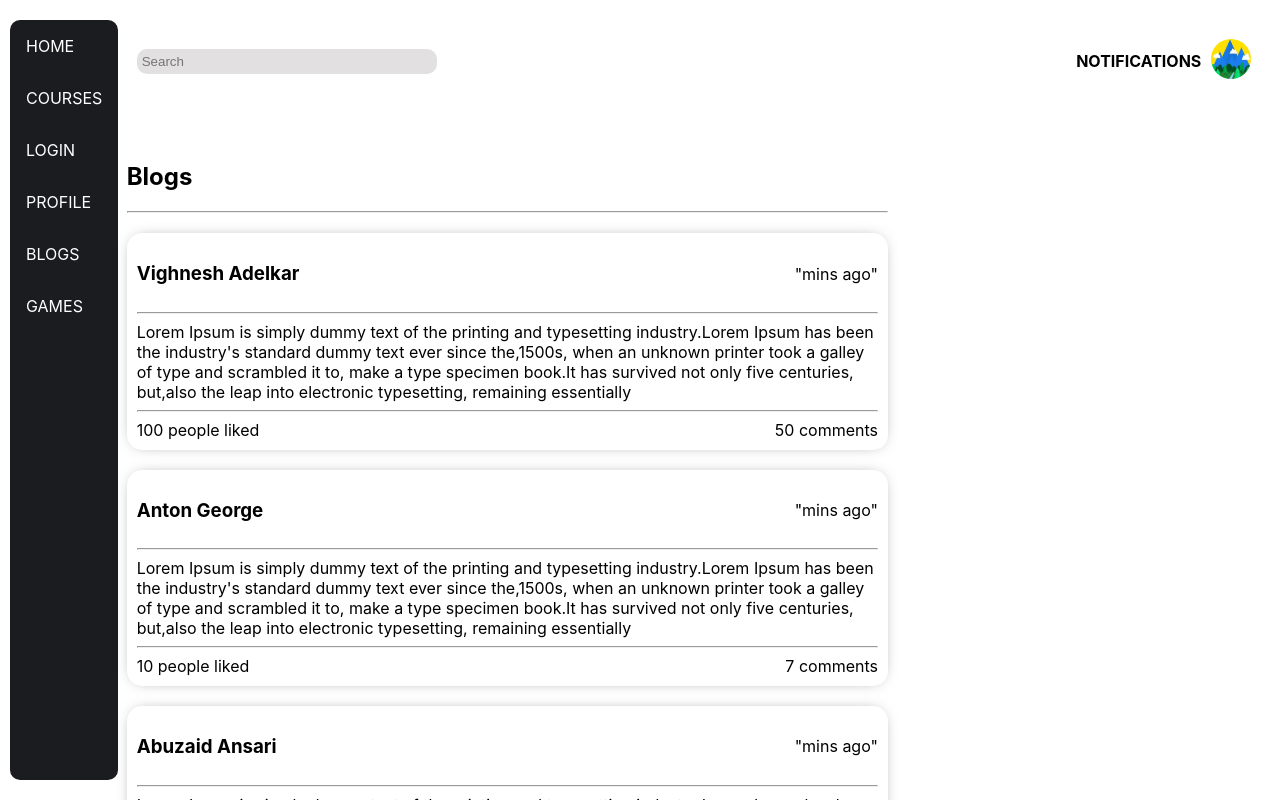
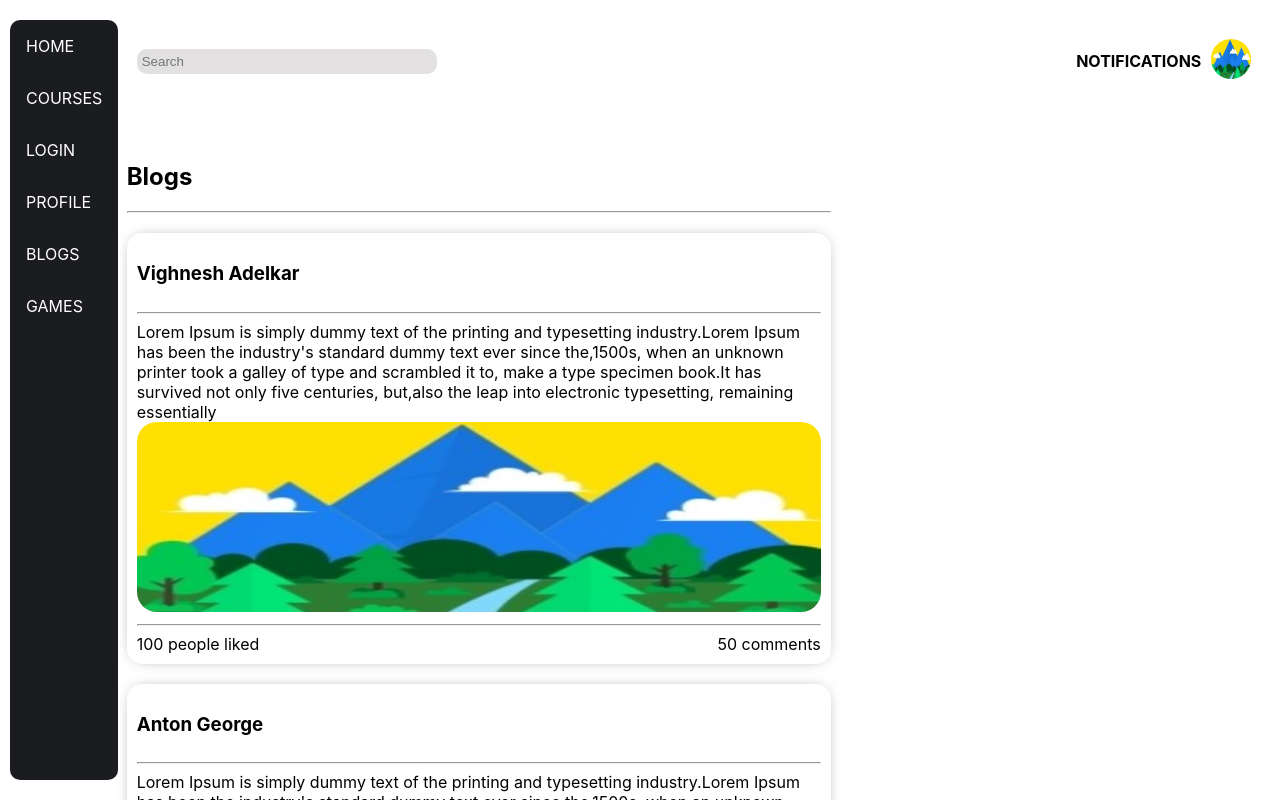
Before and after one commit to vighneshadelkar/SIH-HACKATHON-MERN, a React (Create React App) app in the folder client/: page /blogs in a window 1280 px wide. Shown: the top 800 px of the page. Built offline with nearby package versions, Linux system fonts and the light colour scheme; no server answers.

Commit message:
changed post css

```diff
--- a/client/src/components/BlogFeed/Feed.css
+++ b/client/src/components/BlogFeed/Feed.css
@@ -1,10 +1,10 @@
 .feed{
     flex: 11;
-    margin-top: 20px;
-    width: 70%;
+    width: 100%;
+    height: 100vh;
 }
 
 .feedWrapper{
-    margin-right: 20px;
+    width: 60%;
     padding: 20px;
 }
--- a/client/src/components/BlogFeed/Feed.jsx
+++ b/client/src/components/BlogFeed/Feed.jsx
@@ -4,7 +4,6 @@ import Postdata from "../../Data/Postdata";
 import "./Feed.css";
 
 export default function Feed() {
-
   const [Posts, setPosts] = useState();
 
   useEffect(() => {
@@ -27,11 +26,13 @@ export default function Feed() {
     <div className="feed">
       <div className="feedWrapper">
         {/* <Share /> */}
-        <h2>Blogs</h2>
+        <h2 className="header">Blogs</h2>
         <hr></hr>
-        {Postdata.map((item) => {
-          return <Post key={item._id} {...item} />;
-        })}
+        <div className="posts">
+          {Postdata.map((item) => {
+            return <Post key={item._id} {...item} />;
+          })}
+        </div>
       </div>
     </div>
   );
--- a/client/src/components/Blogcard/Post.css
+++ b/client/src/components/Blogcard/Post.css
@@ -7,6 +7,18 @@
 
 .postWrapper{
     padding: 10px;
+}
+
+.postImg{
+    border-radius: 20px;
+    width: 100%;
+    height: 190px;
+}
+
+
+.imgDiv{
+    object-fit: cover;
+    justify-content: center;
 }
 
 .postBottom{
--- a/client/src/components/Blogcard/Post.jsx
+++ b/client/src/components/Blogcard/Post.jsx
@@ -1,5 +1,6 @@
 import React, { useState, useEffect} from "react";
 // import { Person, ThumbUp } from "@mui/icons-material";
+import Img1 from "../../images/cd1.jpg"
 import "./Post.css";
 
 export default function Post(props) {
@@ -37,7 +38,7 @@ export default function Post(props) {
   },[])
 
   return (
-    <div className="post" data-aos="fade-right">
+    <div className="post" data-aos="fade-left">
       <div className="postWrapper">
         <div className="postTop">
           <div className="postUser">
@@ -46,11 +47,15 @@ export default function Post(props) {
               {props.name}
             </h3>
           </div>
-          <span className="postTime">"mins ago"</span>
+          {/* <span className="postTime">mins ago</span> */}
         </div>
         <hr></hr>
         <div className="postContent">
+
           <article className="postText">{props.text}</article>
+          <div className="imageDiv">
+          <img src={Img1} alt="" className="postImg" />
+          </div>
         </div>
         <hr></hr>
         <div className="postBottom">
```
